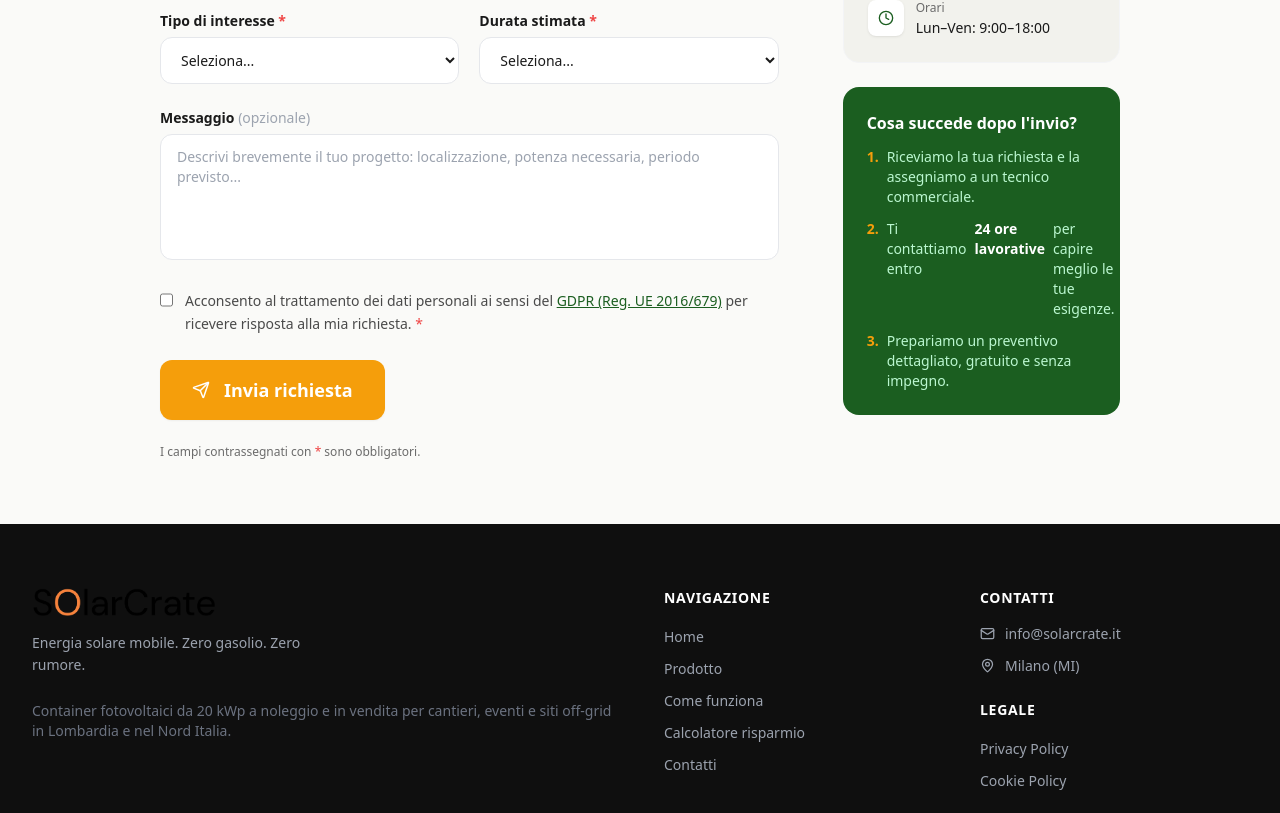
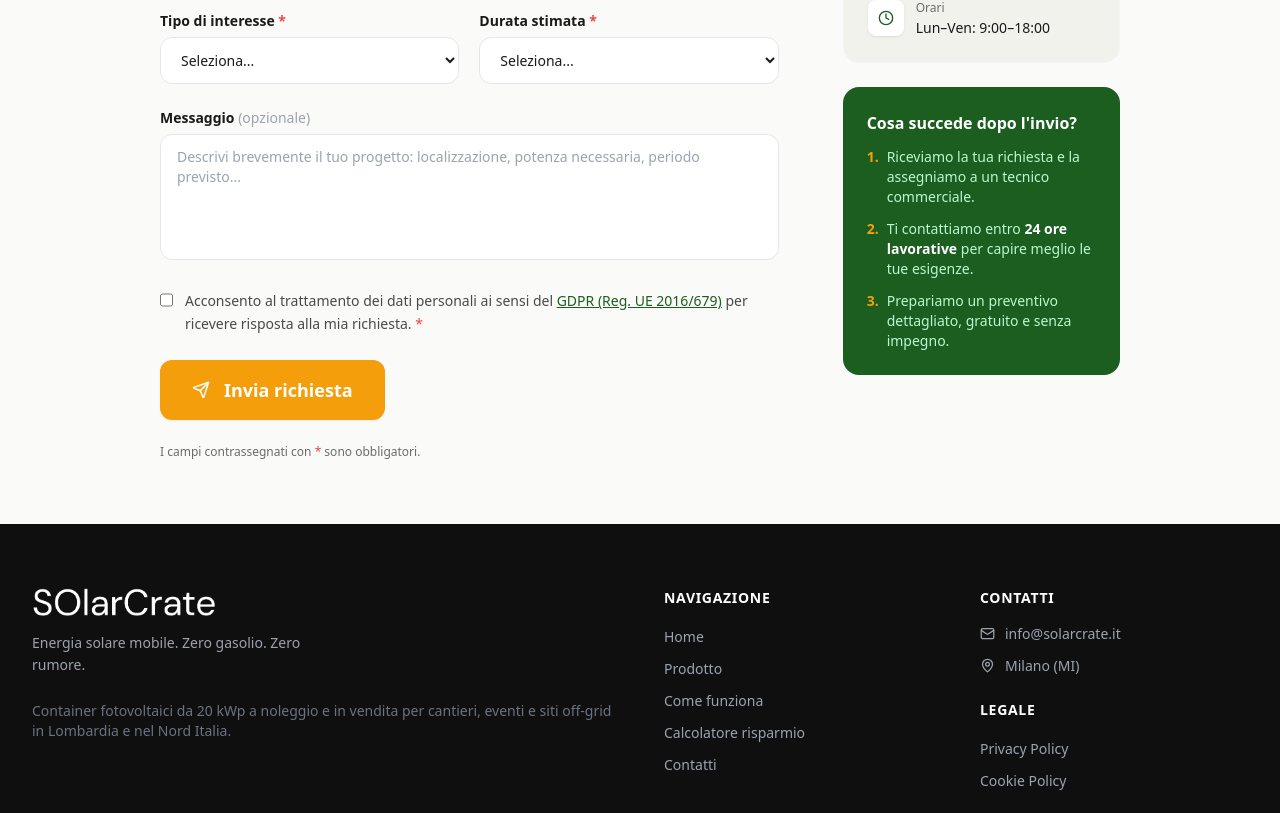
Before and after one commit to marcusaurelius-afk/SFM-energia, a Next.js app: page /contatti in a window 1280 px wide. Shown: the part 606-1419 px from the top of the page. Built offline with nearby package versions, Linux system fonts and the light colour scheme; no server answers.

Commit message:
fix: wrap list text in span to prevent flex wrapping, invert footer logo
- Wrap <li> text content in <span> to fix broken line layout in "Cosa succede dopo l'invio?"
- Add brightness-0 invert to footer logo for visibility on dark background

https://claude.ai/code/session_01QeQGSNjDiXK8FysmvvpTeX

```diff
--- a/app/contatti/page.tsx
+++ b/app/contatti/page.tsx
@@ -379,16 +379,15 @@ export default function ContattiPage() {
               <ol className="flex flex-col gap-3 text-sm text-green-200">
                 <li className="flex items-start gap-2">
                   <span className="font-display font-bold text-accent shrink-0">1.</span>
-                  Riceviamo la tua richiesta e la assegniamo a un tecnico commerciale.
+                  <span>Riceviamo la tua richiesta e la assegniamo a un tecnico commerciale.</span>
                 </li>
                 <li className="flex items-start gap-2">
                   <span className="font-display font-bold text-accent shrink-0">2.</span>
-                  Ti contattiamo entro <strong className="text-white">24 ore lavorative</strong> per
-                  capire meglio le tue esigenze.
+                  <span>Ti contattiamo entro <strong className="text-white">24 ore lavorative</strong> per capire meglio le tue esigenze.</span>
                 </li>
                 <li className="flex items-start gap-2">
                   <span className="font-display font-bold text-accent shrink-0">3.</span>
-                  Prepariamo un preventivo dettagliato, gratuito e senza impegno.
+                  <span>Prepariamo un preventivo dettagliato, gratuito e senza impegno.</span>
                 </li>
               </ol>
             </div>
--- a/components/layout/Footer.tsx
+++ b/components/layout/Footer.tsx
@@ -29,7 +29,7 @@ export function Footer() {
               className="flex items-center gap-2 mb-4 focus-visible:outline-none focus-visible:ring-2 focus-visible:ring-accent rounded-lg w-fit"
               aria-label="SolarCrate home"
             >
-              <Image src="/logo.png" alt="SolarCrate" height={28} width={112} className="h-7 w-auto" />
+              <Image src="/logo.png" alt="SolarCrate" height={28} width={112} className="h-7 w-auto brightness-0 invert" />
             </Link>
             <p className="text-gray-400 text-sm leading-relaxed max-w-xs mb-6">
               Energia solare mobile. Zero gasolio. Zero rumore.
```
